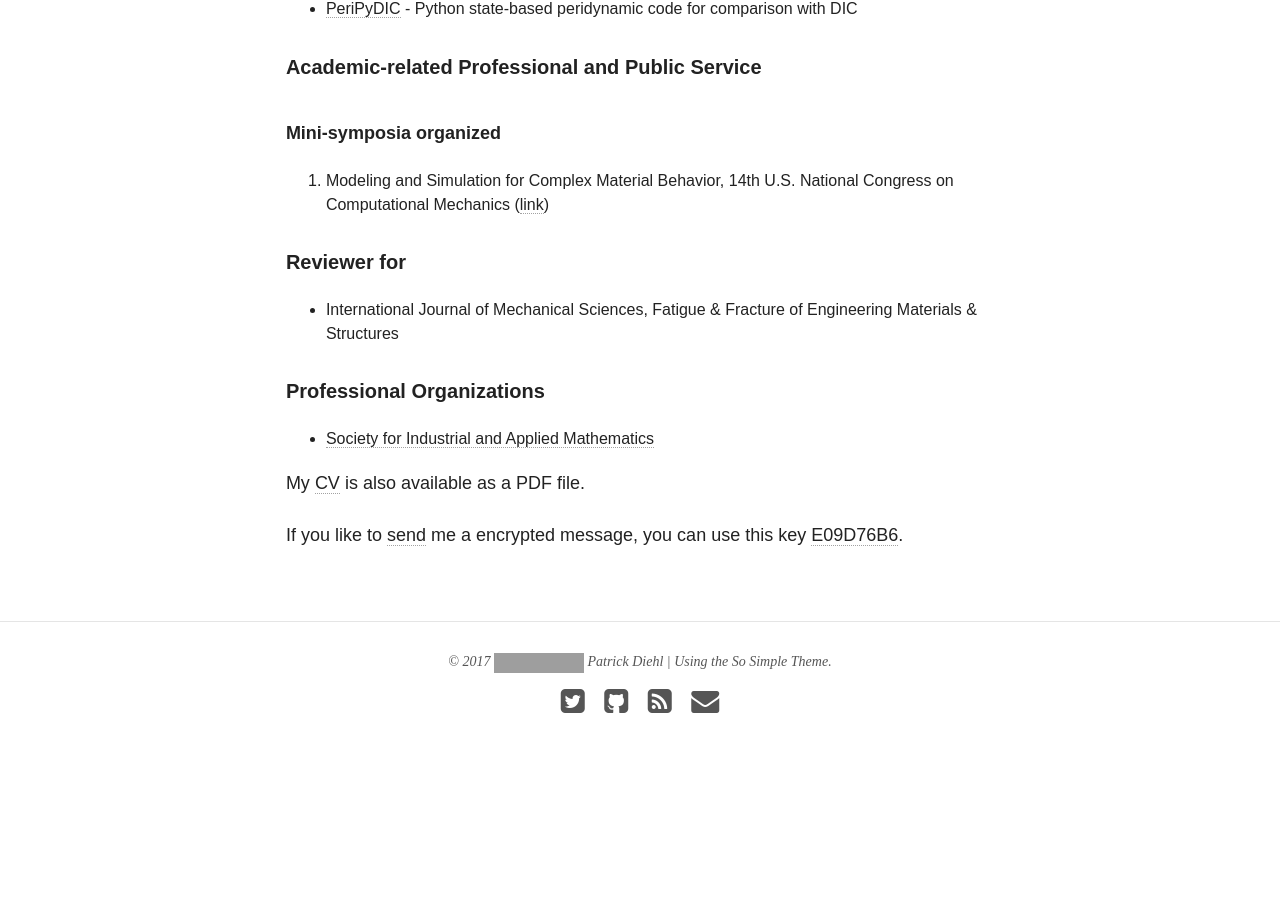
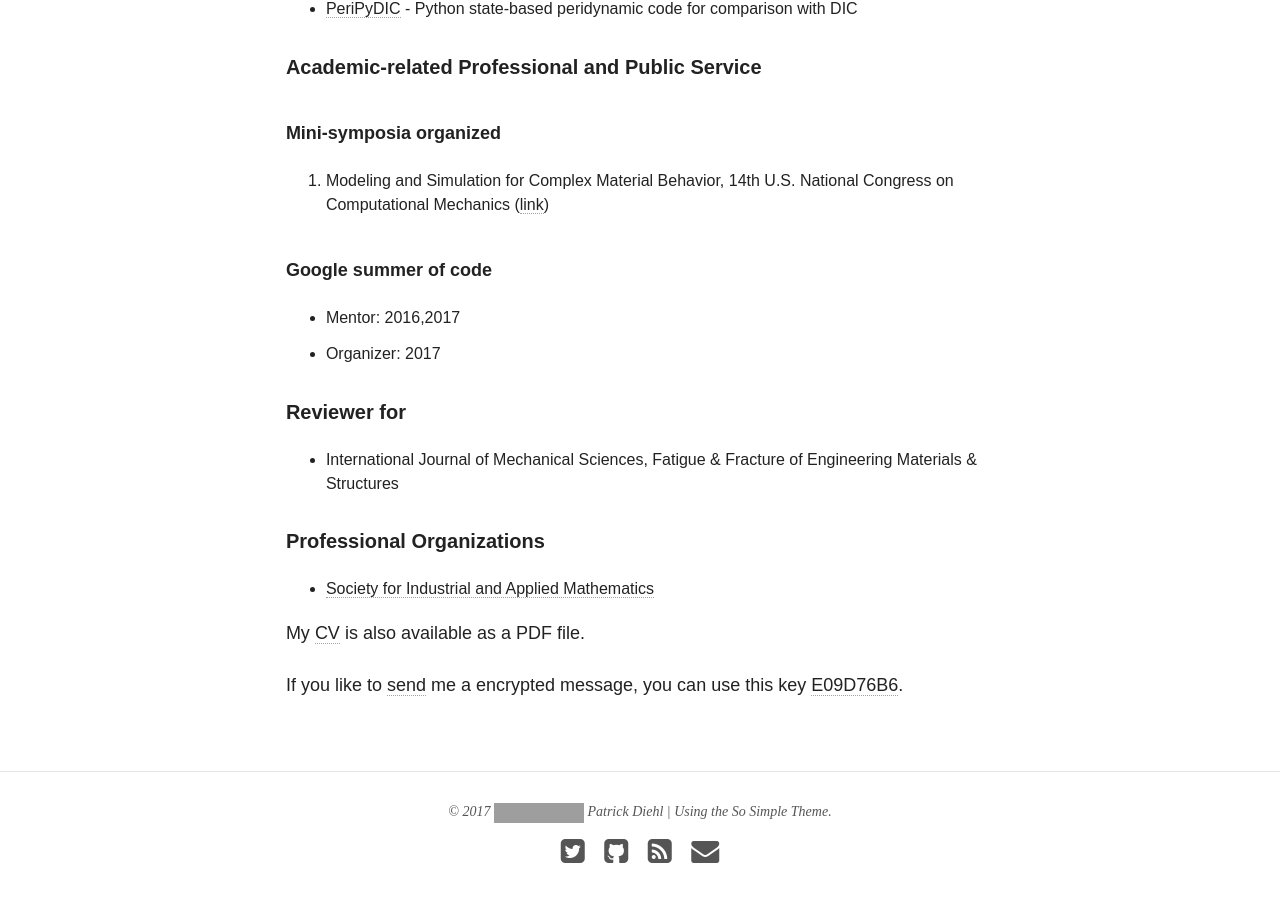
Before and after one commit to diehlpk/diehlpk.github.io, a Jekyll site: the page built from cv/index.md, in a window 1280 px wide and 900 px high, scrolled down 3527 px. Built offline with Jekyll 4.4.1, drawn with Linux system fonts in a browser that asks for light colours; nearby versions of some CDN libraries; before the commit the page ends 4340 px from its top, so only the background shows below that; grey boxes are pictures that could not be loaded.

Commit message:
Update CV

```diff
--- a/cv/index.md
+++ b/cv/index.md
@@ -102,6 +102,10 @@ Also available as [PDF]({{ site.url }}/assets/list.pdf) and on [Google Scholar](
 
 1. Modeling and Simulation for Complex Material Behavior, 14th U.S. National Congress on Computational Mechanics ([link](http://14.usnccm.org/MS402))
 
+###### Google summer of code
+* Mentor: 2016,2017
+* Organizer: 2017
+
 ##### Reviewer for
 
 * International Journal of Mechanical Sciences, Fatigue & Fracture of Engineering Materials & Structures
```
